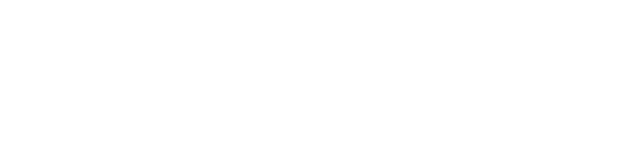
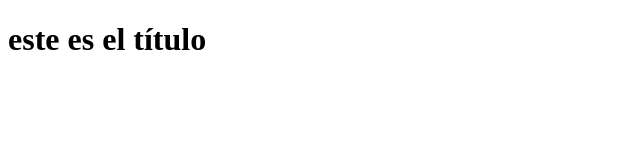
Before and after one commit to Jeean1/GitGroupTest, a plain HTML site: page index.html in a window 1280 px wide. Shown: the whole page, without its empty margins (0-640 px from the left). Drawn offline with Linux system fonts and the light colour scheme.

Commit message:
agregué h1

```diff
--- a/index.html
+++ b/index.html
@@ -7,6 +7,6 @@
     <title>Document</title>
 </head>
 <body>
-
+    <h1>este es el título</h1>
 </body>
 </html>
```
